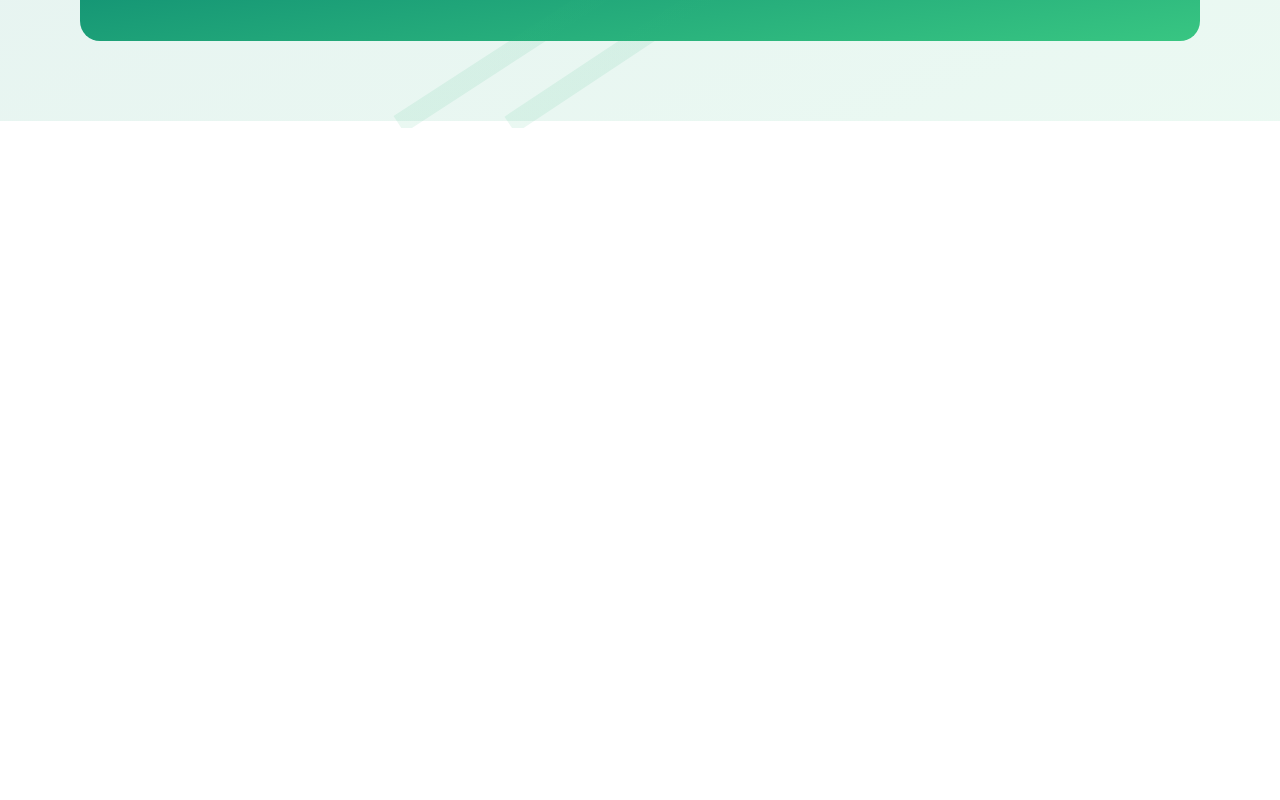
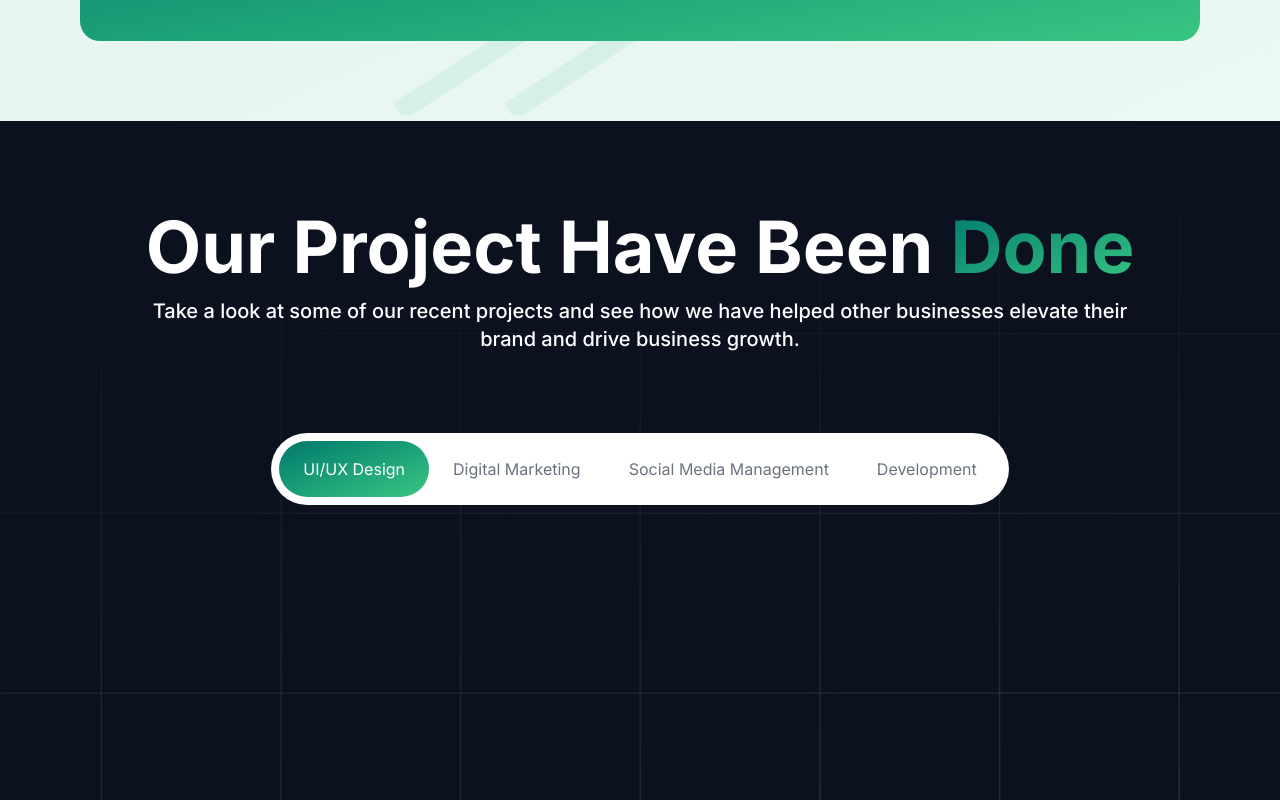
Before and after one commit to RaihanSyahSP/agenone, a Next.js app: page / in a window 1280 px wide. Shown: the part 2540-3340 px from the top of the page. Before the commit the page ends 2668 px from the top, so only its background shows below. Built offline with nearby package versions, Linux system fonts and the light colour scheme.

Commit message:
feat: add tabs component edit button style

```diff
--- a/src/app/globals.css
+++ b/src/app/globals.css
@@ -54,12 +54,15 @@
   --color-secondary-900: rgb(var(--tw-color-secondary-900));
 }
 
+/* text-gradient */
 @layer utilities {
   .clip-text-gradient {
     @apply bg-clip-text bg-gradient-primary-500 text-transparent
   }
 }
 
+
+/* typography */
 @layer  utilities{
   .display-lg-bold {
     @apply text-[72px] font-bold leading-[52px];
@@ -213,6 +216,17 @@
   }
 }
 
+ /*button  */
+@layer utilities {
+  .btn-primary {
+    @apply bg-gradient-primary-500 text-white;
+  }
+  .btn-secondary {
+    @apply bg-white text-gray-500;
+  }
+}
+
+
 @media (prefers-color-scheme: dark) {
   :root {
     --foreground-rgb: 255, 255, 255;
--- a/src/app/page.tsx
+++ b/src/app/page.tsx
@@ -1,5 +1,5 @@
 import Image from 'next/image'
-import { HomeModule, ServiceModul, AchievementsModule } from '@/modules';
+import { HomeModule, ServiceModul, AchievementsModule, ProjectModule } from '@/modules';
 
 export default function Home() {
   return (
@@ -7,6 +7,7 @@ export default function Home() {
       <HomeModule />
       <ServiceModul />
       <AchievementsModule />
+      <ProjectModule />
     </main>
   );
 }
--- a/src/components/button/index.tsx
+++ b/src/components/button/index.tsx
@@ -1,13 +1,14 @@
 import { cn } from "@/lib/utils";
 import { cva, type VariantProps } from "class-variance-authority";
 
-const button = cva(`flex justify-center items-center
+const button = cva(`flex justify-center items-center transition-all duration-300 ease-in-out
                     rounded-full hover:shadow-[0px_24px_48px_-12px_rgba(56,198,130,0.18)]
-                    disabled:opacity-50 cursort-not-allowed`,
+                    disabled:opacity-50 disabled:cursor-not-allowed`,
 {
     variants: {
         intent: {
-            primary: "bg-gradient-primary-500 text-white",
+          primary: "btn-primary",
+          secondary: "btn-secondary",
         },
         size: {
             sm: "px-[16px] py-[8px] text-sm",
--- a/src/components/index.ts
+++ b/src/components/index.ts
@@ -1,8 +1,10 @@
 import { Accordion } from "./accordion";
-import  AchievementsCard  from "./achievementsCard";
+import AchievementsCard from "./achievementsCard";
+import Tabs from "./tabs";
 
 
 export {
     Accordion,
-    AchievementsCard
+    AchievementsCard,
+    Tabs
 }
--- /dev/null
+++ b/src/components/tabs/index.tsx
@@ -0,0 +1,73 @@
+"use client"
+
+import { useEffect, useState } from "react";
+import Button from "../button";
+
+interface Content {
+    id: number;
+    label: string;
+    title: string;
+    content: string;
+    imagePath: string;
+}
+
+const tabsContents: Content[] = [
+    {
+        id: 1,
+        label: "UI/UX Design",
+        title: "UI/UX Design",
+        content: "Lorem ipsum dolor sit amet consectetur adipisicing elit. Molestiae ad necessitatibus voluptates dicta atque inventore.",
+        imagePath: "/image-service.png"
+    },
+    {
+        id: 2,
+        label: "Digital Marketing",
+        title: "Digital Marketing",
+        content: "Lorem ipsum dolor sit amet consectetur adipisicing elit. Molestiae ad necessitatibus voluptates dicta atque inventore.",
+        imagePath: "/image-service.png"
+    },
+    {
+        id: 3,
+        label: "Social Media Management",
+        title: "Social Media Management",
+        content: "Lorem ipsum dolor sit amet consectetur adipisicing elit. Molestiae ad necessitatibus voluptates dicta atque inventore.",
+        imagePath: "/image-service.png"
+    },
+    {
+        id: 4,
+        label: "Development",
+        title: "Development",
+        content: "Lorem ipsum dolor sit amet consectetur adipisicing elit. Molestiae ad necessitatibus voluptates dicta atque inventore.",
+        imagePath: "/image-service.png"
+    }
+]
+
+const Tabs = () => {
+    const [activeTab, setActiveTab] = useState(0);
+
+
+    useEffect(() => {
+        console.log("activeTab", activeTab);
+    }, [activeTab])
+
+  return (
+    <div className="mx-auto mt-[56px]">
+        <div>
+            <div className="flex align-middle bg-white rounded-full p-[8px]">
+                {tabsContents.map((tab, index) => (
+                    <Button
+                        key={index}
+                        intent={activeTab === index ? "primary" : "secondary"}
+                        size="md"
+                        onClick={() => setActiveTab(index)}
+                    >
+                        {tab.label}
+                    </Button>
+                ))}
+            </div>
+        </div>
+    </div>
+  )
+}
+
+export default Tabs
--- a/src/modules/achievements/index.tsx
+++ b/src/modules/achievements/index.tsx
@@ -8,7 +8,7 @@ const AchievementsModule = () => {
       <div className="absolute top-10 left-10">
         <Circle />
       </div>
-      <div className="absolute right-0 top-[94px] md:top-[83px]">
+      <div className="absolute right-0 top-[94px] md:top-[70px]">
         <Wave />
       </div>
       <section className="w-full pt-[56px] px-[24px] md:px-[80px] md:pt-[80px]">
--- a/src/modules/index.ts
+++ b/src/modules/index.ts
@@ -1,5 +1,6 @@
 import ServiceModul from "./services";
 import HomeModule from "./home";
 import AchievementsModule from "./achievements";
+import ProjectModule from "./project";
 
-export {ServiceModul, HomeModule, AchievementsModule}
+export {ServiceModul, HomeModule, AchievementsModule, ProjectModule}
--- /dev/null
+++ b/src/modules/project/index.tsx
@@ -0,0 +1,23 @@
+import React from 'react'
+import { cn } from '@/lib/utils'
+import { Tabs } from '@/components';
+
+const ProjectModule = () => {
+    return (
+      <div className={cn("w-full md:h-[1144px] bg-secondary-900 bg-[url('/backgroundProject.png')] bg-cover bg-center")}>
+        <div className={cn("text-white mx-auto", "lg:pt-[100px] lg:px-[80px] lg:w-[1280px] lg:h-[1103px]")}>
+          <div className="text-center mx-auto flex flex-col align-middle gap-[24px] w-[1000px]">
+            <h1 className="text-white text-5xl-bold md:display-lg-bold">
+              Our Project Have Been <span className="clip-text-gradient">Done</span>
+            </h1>
+            <p className='text-xl-medium text-center'>
+              Take a look at some of our recent projects and see how we have helped other businesses elevate their brand and drive business growth.
+            </p>
+            <Tabs />
+          </div>
+        </div>
+      </div>
+    );
+}
+
+export default ProjectModule
```
Also changed, not shown: public/backgroundProject.png (added).
